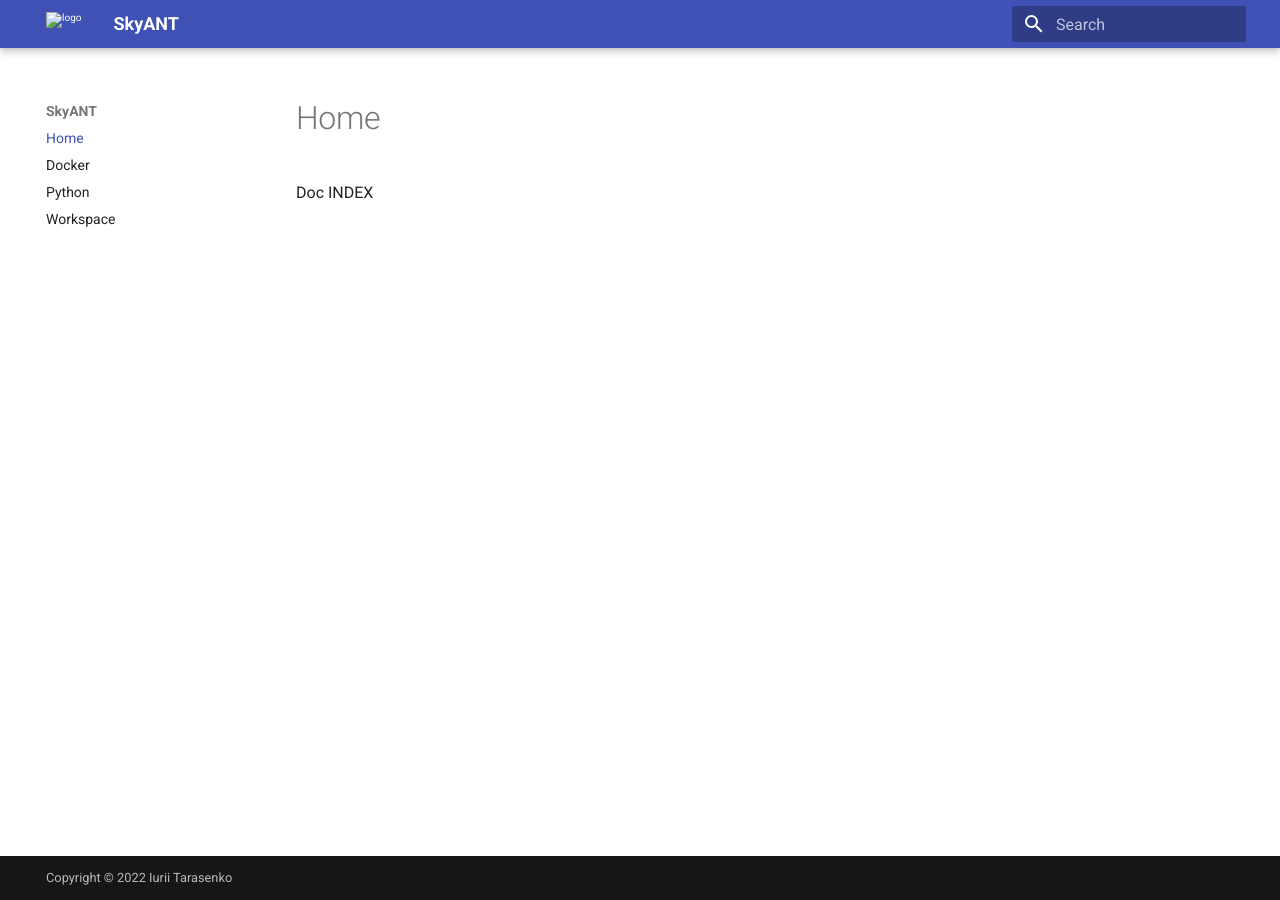
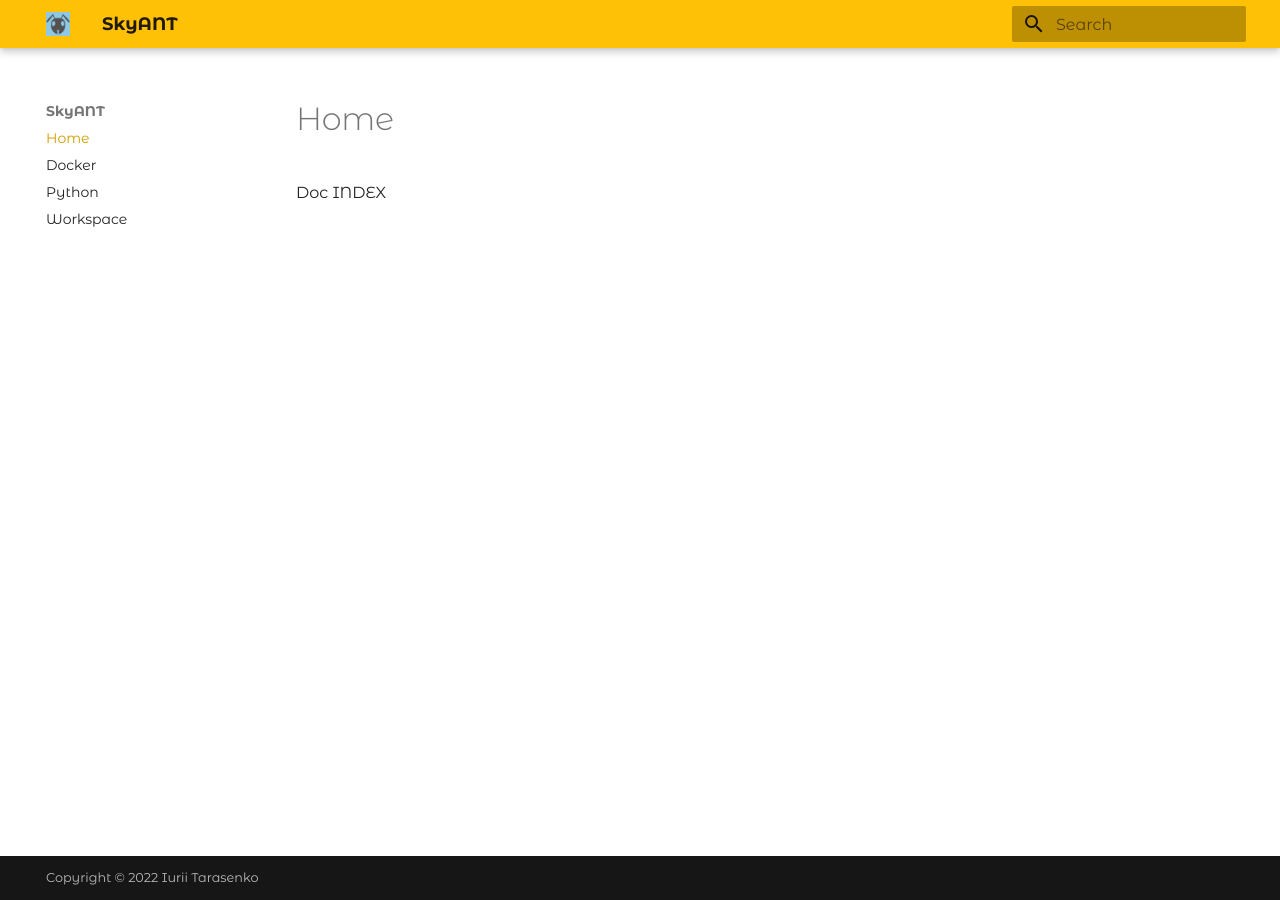
Before and after one commit to omnicloudworld/omnicloudworld.github.io, an MkDocs documentation site: the page built from site/index.md, in a window 1280 px wide. Built offline with MkDocs 1.6.1 and Material for MkDocs 9.7.7, drawn with Linux system fonts in a browser that asks for light colours.

Commit message:
icon & color

```diff
--- a/mkdocs.yml
+++ b/mkdocs.yml
@@ -4,8 +4,14 @@ docs_dir: site
 
 theme:
     name: material
-    favicon: site/assets/icons/558614-512-2.png
-    logo: site/assets/icons/558614-4096-2.png
+    favicon: assets/icons/558614-512-2.png
+    logo: assets/icons/558614-4096-2.png
+    palette:
+      primary: amber
+      accent: deep purple
+    font:
+      text: Montserrat Alternates
+      code: Roboto Mono
 
 extra:
   generator: false
```
